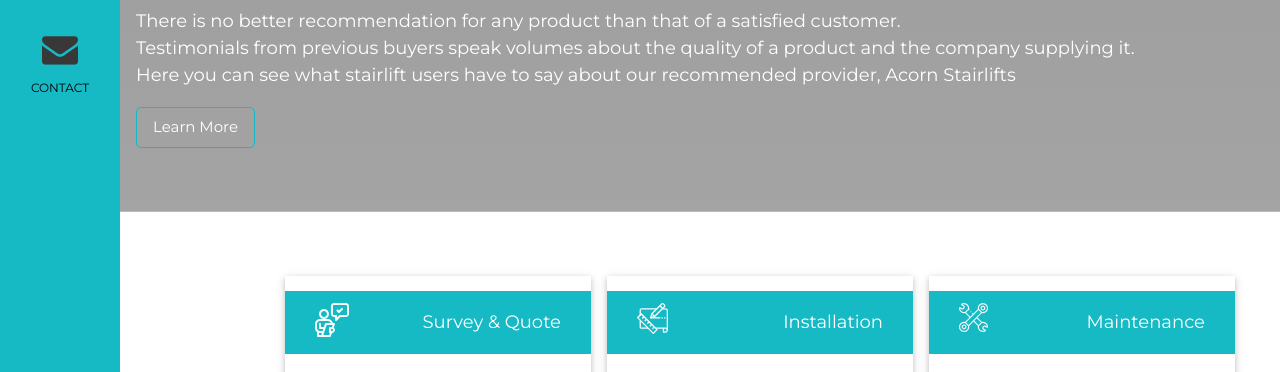
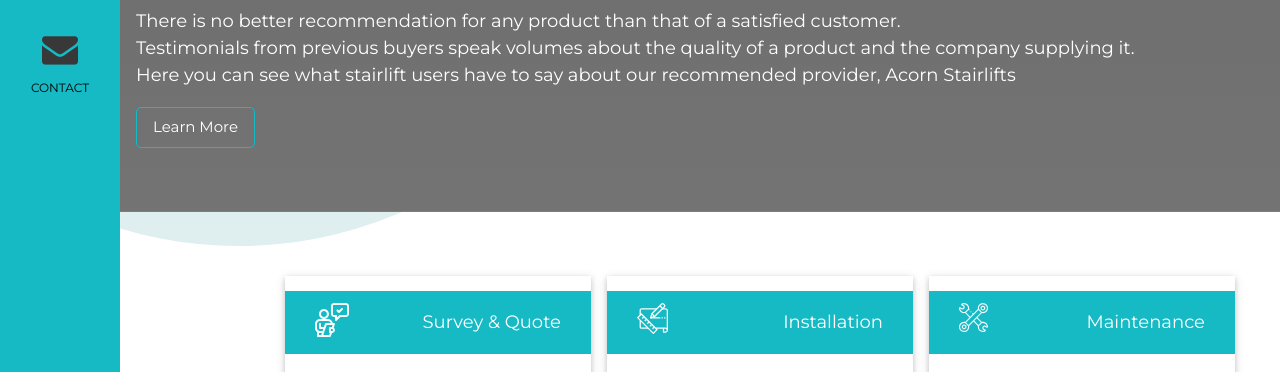
Before and after one commit to tam-114/Stanley-Acorn-Test, a plain HTML site: page index.html in a window 1280 px wide. Shown: the part 300-672 px from the top of the page. Drawn offline with Linux system fonts and the light colour scheme; the site is published under a folder, as on GitHub Pages, so addresses that start at the root find nothing.

Commit message:
bg images path fix

```diff
--- a/css/style.css
+++ b/css/style.css
@@ -28,7 +28,7 @@ html, body {
     margin: 0;
 }
 .circle-bg {
-    background-image: url(/images/circle-scatter-haikei-2.svg);
+    background-image: url(../images/circle-scatter-haikei-2.svg);
     background-repeat: repeat;
     background-size: cover;
 }
@@ -184,7 +184,7 @@ a {
 
 .bg-header {
     background-image: linear-gradient(0deg, rgba(73, 73, 73, 0.5), rgba(55, 55, 55, 0.5)),
-  url(/images/main-hero-1.png);
+  url(../images/main-hero-1.png);
    background-position: center;
    background-size: cover;
    background-repeat: no-repeat;
```
